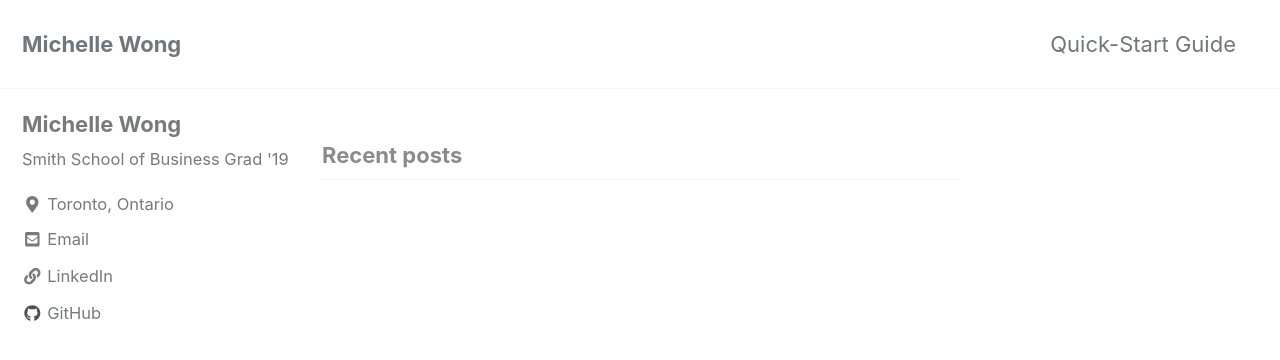
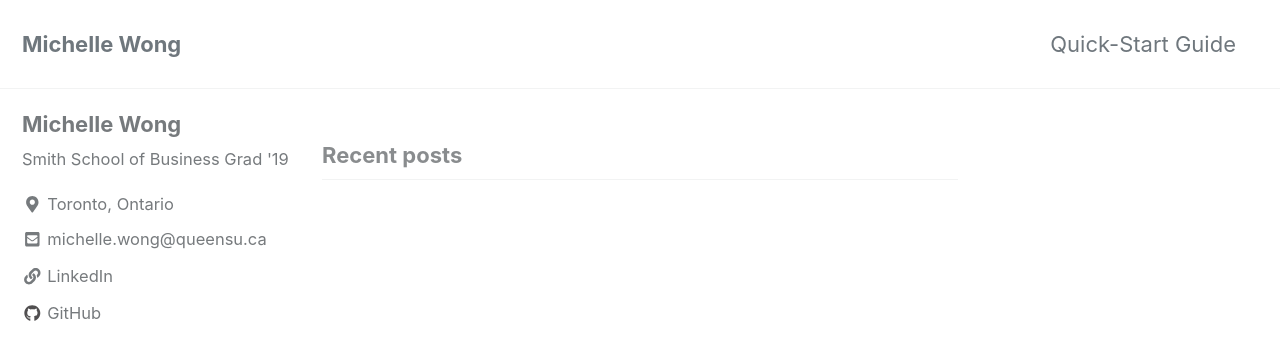
Before and after one commit to MchelleWng/MchelleWng.github.io, a Jekyll site: the page built from index.html, in a window 1280 px wide and 900 px high. Shown: the top 360 px of the window. Built offline with Jekyll 4.4.1, drawn with Linux system fonts in a browser that asks for light colours; cached includes are drawn as plain includes; nearby versions of some CDN libraries; the list of posts is cut into pages by our own code.

Commit message:
new github

```diff
--- a/_config.yml
+++ b/_config.yml
@@ -113,7 +113,7 @@ author:
   email            :
 
   links:
-    - label: "Email"
+    - label: "michelle.wong@queensu.ca"
       icon: "fas fa-fw fa-envelope-square"
       url: mailto:michelle.wong@queensu.ca
     - label: "LinkedIn"
```
